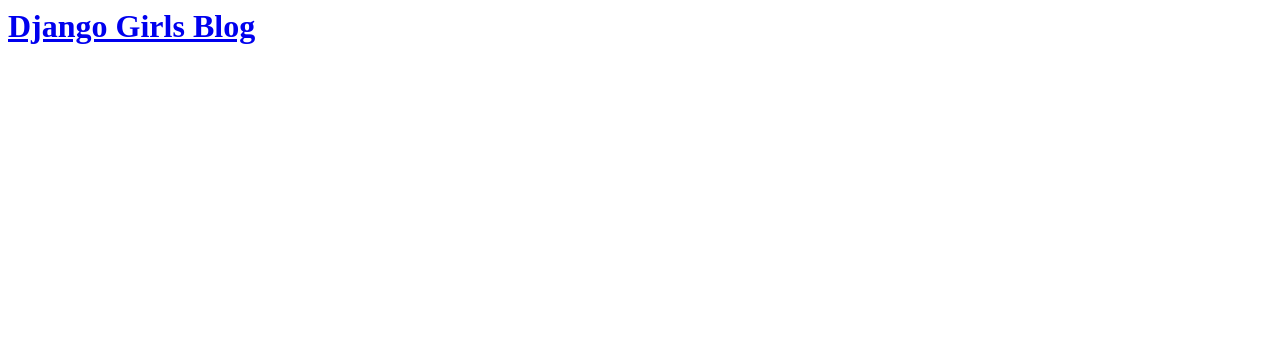
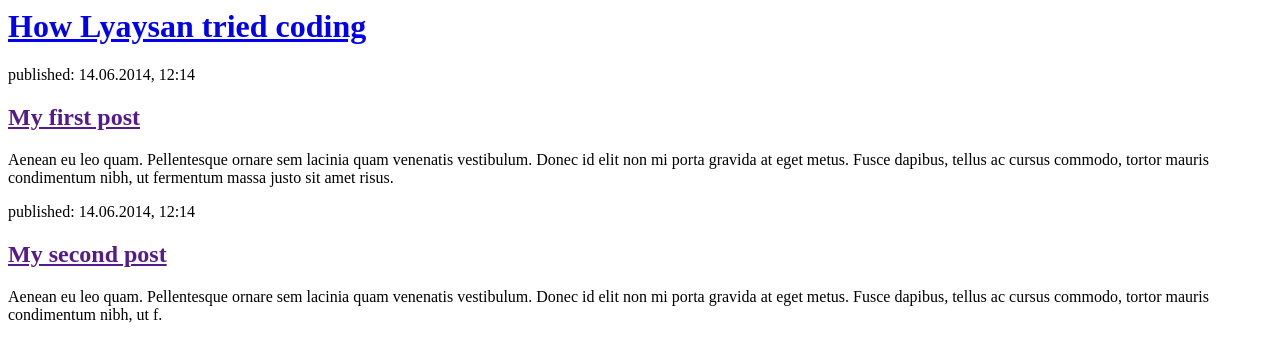
Before and after one commit to lgarafieva/miniature-lamp, a Django app: page / in a window 1280 px wide. Shown: the top 362 px of the page. Run offline with Django 3.2, Linux system fonts and the light colour scheme; data that the repository does not hold is empty.

Commit message:
Changed the HTML for the site.

```diff
--- a/blog/templates/blog/post_list.html
+++ b/blog/templates/blog/post_list.html
@@ -1,19 +1,24 @@
-{% load static %}
 <html>
     <head>
-        <title>Django Girls blog</title>
+        <title>Lyaysan's blog</title>
     </head>
     <body>
-       <div>
-    <h1><a href="/">Django Girls Blog</a></h1>
-</div>
+      <div>
+            <h1><a href="/">How Lyaysan tried coding</a></h1>
+        </div>
 
-{% for post in posts %}
-    <div>
-        <p>published: {{ post.published_date }}</p>
-        <h1><a href="">{{ post.title }}</a></h1>
-        <p>{{ post.text|linebreaksbr }}</p>
-    </div>
-{% endfor %}
+        <div>
+            <p>published: 14.06.2014, 12:14</p>
+            <h2><a href="">My first post</a></h2>
+            <p>Aenean eu leo quam. Pellentesque ornare sem lacinia quam venenatis vestibulum. Donec id elit non mi porta gravida at eget metus. Fusce dapibus, tellus ac cursus commodo, tortor mauris condimentum nibh, ut fermentum massa justo sit amet risus.</p>
+        </div>
+
+        <div>
+            <p>published: 14.06.2014, 12:14</p>
+            <h2><a href="">My second post</a></h2>
+            <p>Aenean eu leo quam. Pellentesque ornare sem lacinia quam venenatis vestibulum. Donec id elit non mi porta gravida at eget metus. Fusce dapibus, tellus ac cursus commodo, tortor mauris condimentum nibh, ut f.</p>
+        </div>
     </body>
 </html>
+    </body>
+</html>
```
